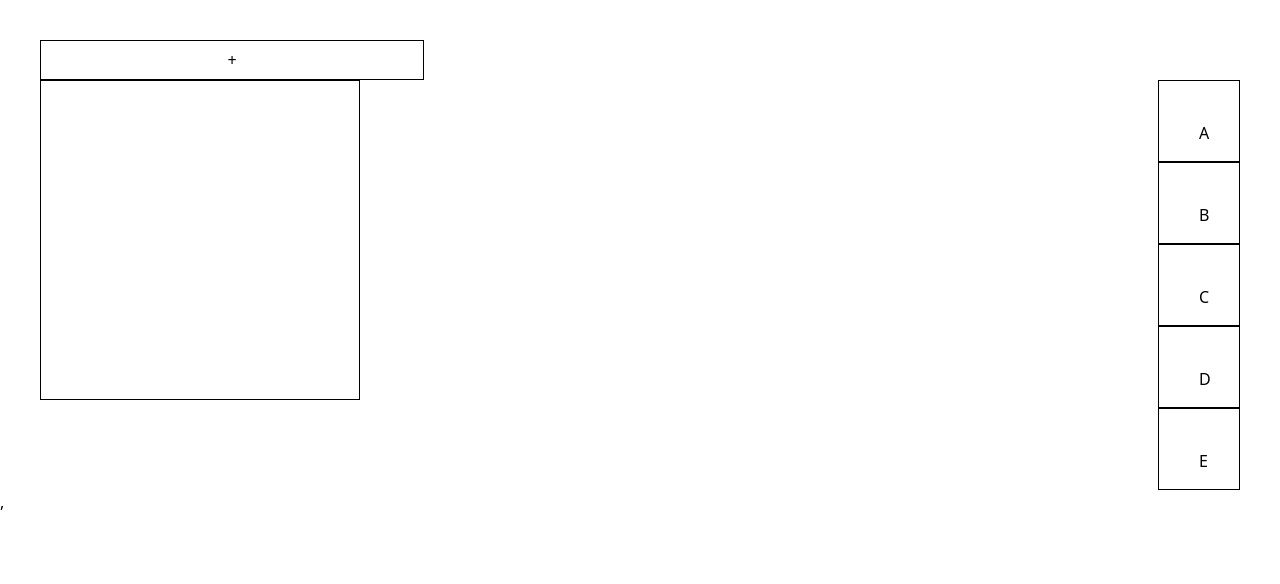
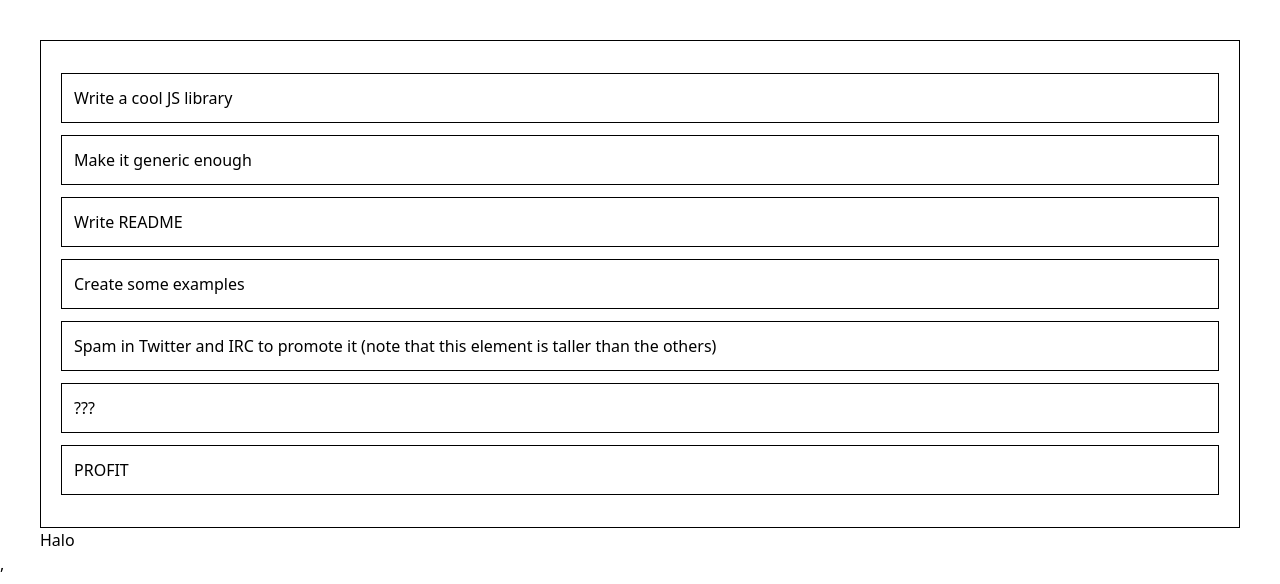
Before and after one commit to hafiyyanabdulaziz/react-tailwind-antd-starterkit, a React (Create React App) app: page / in a window 1280 px wide. Shown: the top 584 px of the page. Built offline with nearby package versions, Linux system fonts and the light colour scheme.

Commit message:
membuat reorder sort

```diff
--- a/package.json
+++ b/package.json
@@ -8,6 +8,7 @@
     "@testing-library/user-event": "^13.2.1",
     "antd": "^4.23.6",
     "immer": "^9.0.19",
+    "immutability-helper": "^3.1.1",
     "random-animal-name": "^0.1.1",
     "react": "^18.2.0",
     "react-dnd": "^16.0.1",
--- a/src/App.jsx
+++ b/src/App.jsx
@@ -3,21 +3,36 @@ import Kanban from "./components/Kanban";
 import Trash from "./components/Trash";
 import { DndProvider } from "react-dnd";
 import Card from "./components/Trash/Card";
+import Sord from "./components/Sort";
+import { Button } from "antd";
+import { useRef } from "react";
 
 function App() {
   const items = ["A", "B", "C", "D", "E"];
+  const ref = useRef(null);
+
   return (
     <div className='pt-10 px-10'>
       <DndProvider backend={HTML5Backend}>
-        <Kanban />
-        <div className='flex justify-between'>
+        {/* <Kanban /> */}
+        {/* <div className='flex justify-between'>
           <Trash />
           <div className=''>
             {items.map((item, index) => {
               return <Card text={item} key={index} />;
             })}
           </div>
-        </div>
+        </div> */}
+        <Sord />
+        {/* <Sord /> */}
+        <Button
+          ref={ref}
+          onClick={() => {
+            console.log(ref.current?.getBoundingClientRect());
+          }}
+          type='primary'>
+          Halo
+        </Button>
       </DndProvider>
     </div>
   );
--- a/src/components/Kanban/Board.jsx
+++ b/src/components/Kanban/Board.jsx
@@ -1,9 +1,9 @@
 import { Input } from "antd";
 import React, { useState } from "react";
-// import Card from "./Card";
+import Card from "./Card";
 import useKanbanStore from "../../store/kanbanStore";
 import { useDrop } from "react-dnd";
-import Card from "../Trash/Card";
+// import Card from "../Trash/Card";
 
 const Board = ({ id, title, cards }) => {
   const { addCard, moveCard } = useKanbanStore();
@@ -12,7 +12,7 @@ const Board = ({ id, title, cards }) => {
 
   const handleOnDrop = (item) => {
     console.log("item", item);
-    // addCard(item.text, id);
+    addCard(item.text, id);
     // moveCard(item, 1);
   };
 
--- /dev/null
+++ b/src/components/Sort/Board.jsx
@@ -0,0 +1,7 @@
+import React from "react";
+
+const Board = ({ children }) => {
+  return <div className='border border-black p-5'>{children}</div>;
+};
+
+export default Board;
--- /dev/null
+++ b/src/components/Sort/Card.jsx
@@ -0,0 +1,80 @@
+import React, { useRef } from "react";
+import { useDrag, useDrop } from "react-dnd";
+
+const Card = ({ text, moveCard, index }) => {
+  const ref = useRef(null);
+
+  const [dropProps, drop] = useDrop({
+    accept: "CARD",
+    // collect(monitor) {
+    //   return {
+    //     handlerId: monitor.getHandlerId(),
+    //   };
+    // },
+    hover(item, monitor) {
+      if (!ref.current) {
+        return;
+      }
+      const dragIndex = item.index;
+      const hoverIndex = index;
+      // Don't replace items with themselves
+      if (dragIndex === hoverIndex) {
+        return;
+      }
+      // Determine rectangle on screen
+      const hoverBoundingRect = ref.current?.getBoundingClientRect();
+
+      // Get vertical middle
+      const hoverMiddleY =
+        (hoverBoundingRect.bottom - hoverBoundingRect.top) / 2;
+      // Determine mouse position
+      const clientOffset = monitor.getClientOffset();
+      console.log("mouse Position", clientOffset);
+      // Get pixels to the top
+      const hoverClientY = clientOffset.y - hoverBoundingRect.top;
+      // Only perform the move when the mouse has crossed half of the items height
+      // When dragging downwards, only move when the cursor is below 50%
+      // When dragging upwards, only move when the cursor is above 50%
+      // Dragging downwards
+      if (dragIndex < hoverIndex && hoverClientY < hoverMiddleY) {
+        return;
+      }
+      // Dragging upwards
+      if (dragIndex > hoverIndex && hoverClientY > hoverMiddleY) {
+        return;
+      }
+      // Time to actually perform the action
+      moveCard(dragIndex, hoverIndex);
+      // Note: we're mutating the monitor item here!
+      // Generally it's better to avoid mutations,
+      // but it's good here for the sake of performance
+      // to avoid expensive index searches.
+      item.index = hoverIndex;
+    },
+  });
+
+  const [{ isDragging }, drag] = useDrag({
+    type: "CARD",
+    item: () => {
+      return { text, index };
+    },
+    collect: (monitor) => ({
+      isDragging: monitor.isDragging(),
+    }),
+  });
+
+  const opacity = isDragging ? "50%" : "100%";
+
+  drag(drop(ref));
+
+  return (
+    <div
+      ref={ref}
+      className='border border-black p-3 my-3 '
+      style={{ opacity }}>
+      <p>{text}</p>
+    </div>
+  );
+};
+
+export default Card;
--- /dev/null
+++ b/src/components/Sort/index.jsx
@@ -0,0 +1,73 @@
+import React, { useState } from "react";
+import Board from "./Board";
+import Card from "./Card";
+import update from "immutability-helper";
+
+const Sort = () => {
+  const initData = [
+    {
+      id: 1,
+      text: "Write a cool JS library",
+    },
+    {
+      id: 2,
+      text: "Make it generic enough",
+    },
+    {
+      id: 3,
+      text: "Write README",
+    },
+    {
+      id: 4,
+      text: "Create some examples",
+    },
+    {
+      id: 5,
+      text: "Spam in Twitter and IRC to promote it (note that this element is taller than the others)",
+    },
+    {
+      id: 6,
+      text: "???",
+    },
+    {
+      id: 7,
+      text: "PROFIT",
+    },
+  ];
+
+  const [cardData, setCardData] = useState(initData);
+
+  const moveCard = (dragIndex, hoverIndex) => {
+    console.log("dragIndex", "hoverInde", dragIndex, hoverIndex);
+    setCardData((prevCards) =>
+      update(prevCards, {
+        $splice: [
+          [dragIndex, 1],
+          [hoverIndex, 0, prevCards[dragIndex]],
+        ],
+      }),
+    );
+  };
+
+  const renderCard = (card, index) => {
+    return (
+      <Card
+        key={card.id}
+        index={index}
+        id={card.id}
+        text={card.text}
+        moveCard={moveCard}
+      />
+    );
+  };
+
+  return (
+    <Board>
+      {cardData.map((card, index) => {
+        return renderCard(card, index);
+      })}
+    </Board>
+  );
+};
+
+export default Sort;
```
Also changed, not shown: 1 other file (tests, documents, lock files or other folders).
